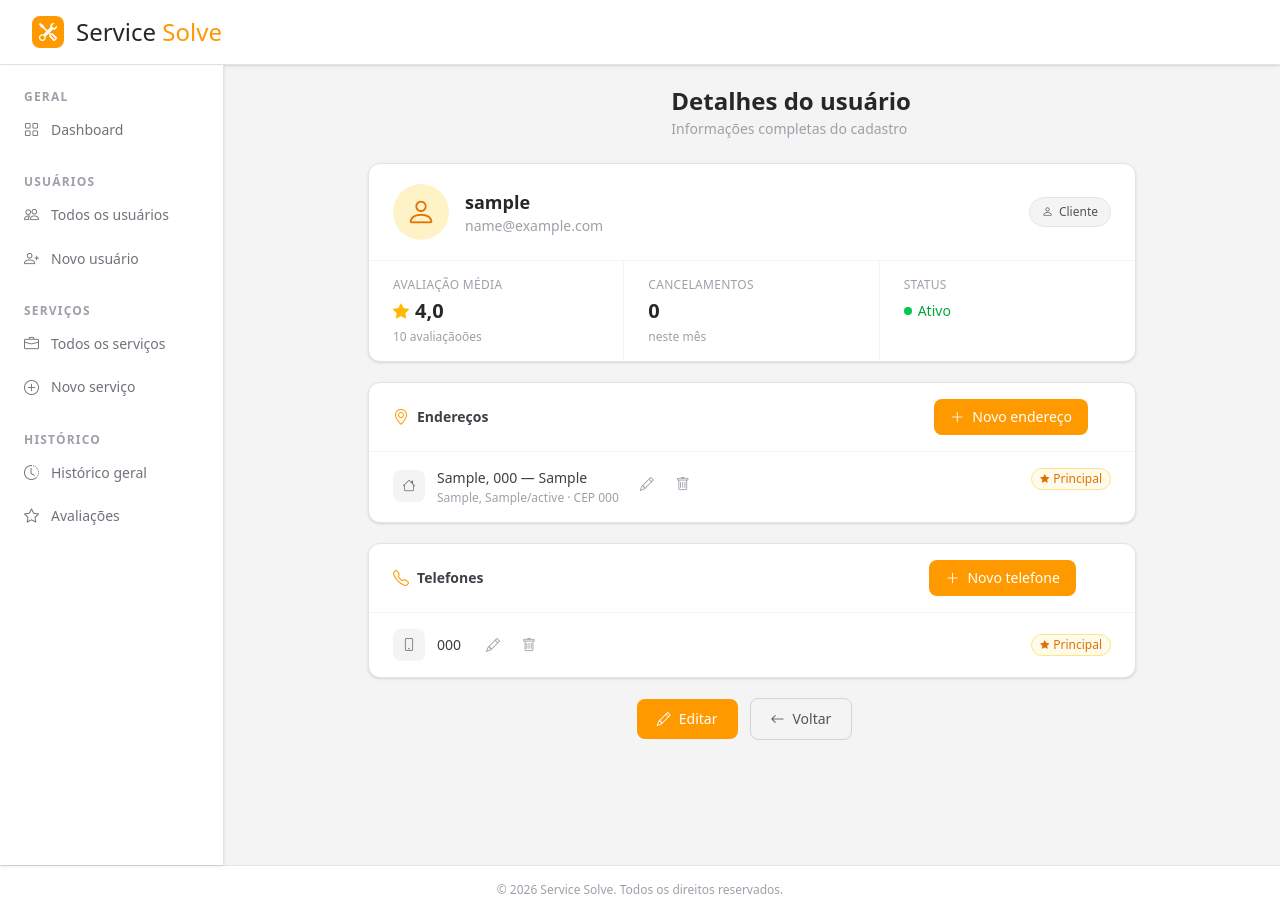
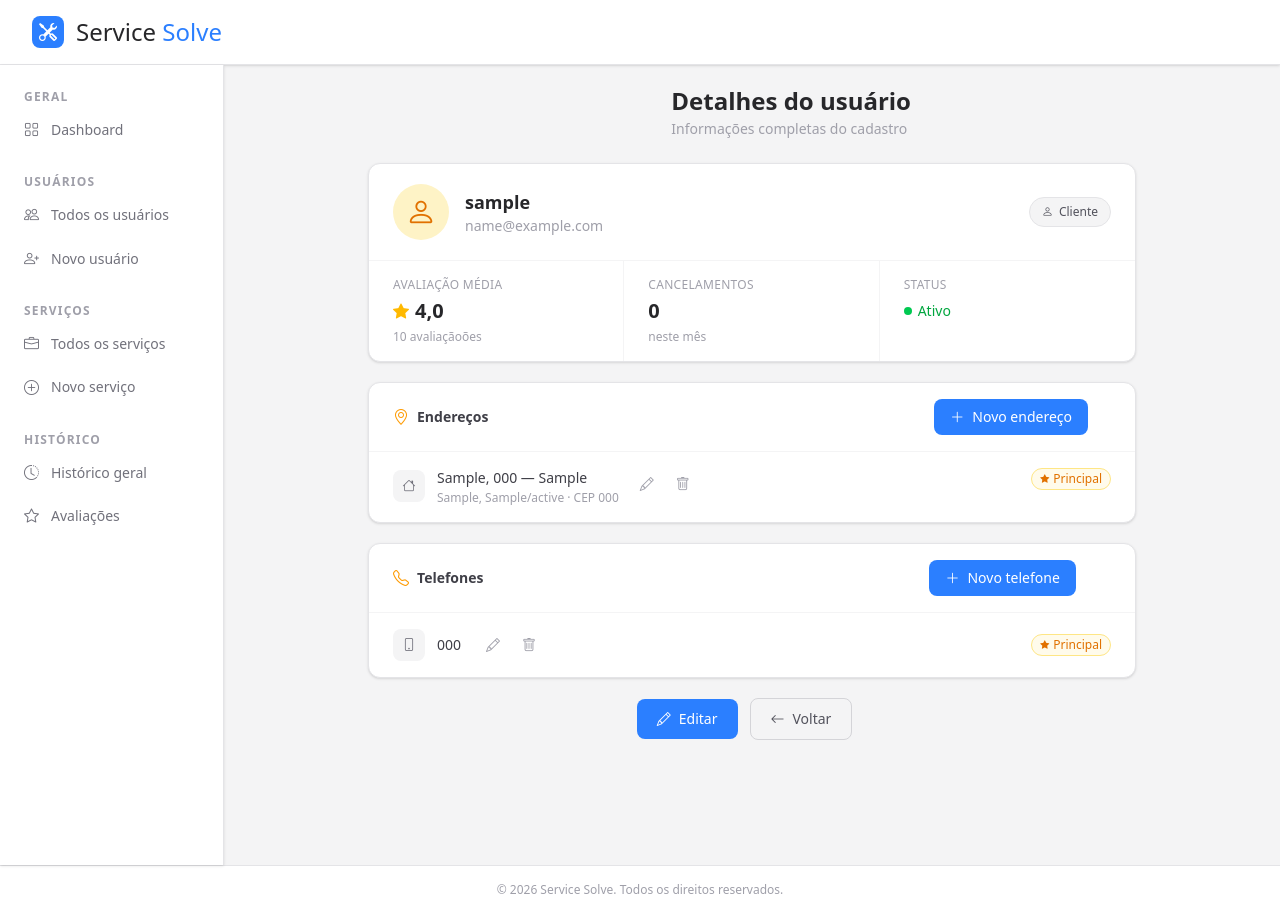
Before and after one commit to Luisf66/Service_Solve, a Django app: page /users/1/ in a window 1280 px wide. Run offline with Django 5.2, Linux system fonts and the light colour scheme; tables that the repository leaves empty hold one stand-in row (values such as "Sample post").

Commit message:
feat: Correções de redirecionamento #5

```diff
--- a/core/templates/components/_header.html
+++ b/core/templates/components/_header.html
@@ -2,11 +2,11 @@
 
   <!-- Logo -->
   <div class="flex items-center gap-3">
-    <div class="w-8 h-8 rounded-lg bg-amber-500 flex items-center justify-center">
+    <div class="w-8 h-8 rounded-lg bg-blue-500 flex items-center justify-center">
       <i class="bi bi-tools text-white text-lg"></i>
     </div>
     <span class="text-zinc-800 font-medium text-2xl">
-      Service <span class="text-amber-500">Solve</span>
+      Service <span class="text-blue-500">Solve</span>
     </span>
   </div>
 
--- a/users/templates/addresses/address_delete.html
+++ b/users/templates/addresses/address_delete.html
@@ -46,7 +46,7 @@
             class="flex items-center gap-2 bg-red-500 hover:bg-red-600 text-white text-sm font-medium px-5 py-2.5 rounded-lg transition-colors">
             <i class="bi bi-trash"></i> Sim, excluir
           </button>
-          <a href="{% url 'users:user_addresses' user_pk %}"
+          <a href="{% url 'users:user_detail' user_pk %}"
             class="flex items-center gap-2 border border-zinc-300 hover:bg-zinc-100 text-zinc-600 text-sm font-medium px-5 py-2.5 rounded-lg transition-colors">
             <i class="bi bi-arrow-left"></i> Cancelar
           </a>
--- a/users/templates/addresses/address_form.html
+++ b/users/templates/addresses/address_form.html
@@ -143,10 +143,10 @@
       <!-- Botões -->
       <div class="flex items-center gap-3 pt-2 border-t border-zinc-100 mt-1" style="margin-left: 25%;">
         <button type="submit"
-          class="flex items-center gap-2 bg-amber-500 hover:bg-amber-600 text-white text-sm font-medium px-5 py-2.5 rounded-lg transition-colors">
+          class="flex items-center gap-2 bg-blue-500 hover:bg-blue-600 text-white text-sm font-medium px-5 py-2.5 rounded-lg transition-colors">
           <i class="bi bi-check-lg"></i> Salvar
         </button>
-        <a href="{% url 'users:user_addresses' user_pk %}"
+        <a href="{% url 'users:user_detail' user_pk %}"
           class="flex items-center gap-2 border border-zinc-300 hover:bg-zinc-100 text-zinc-600 text-sm font-medium px-5 py-2.5 rounded-lg transition-colors">
           <i class="bi bi-x-lg"></i> Cancelar
         </a>
--- a/users/templates/telephones/telephone_delete.html
+++ b/users/templates/telephones/telephone_delete.html
@@ -48,7 +48,7 @@
             class="flex items-center gap-2 bg-red-500 hover:bg-red-600 text-white text-sm font-medium px-5 py-2.5 rounded-lg transition-colors">
             <i class="bi bi-trash"></i> Sim, excluir
           </button>
-          <a href="{% url 'users:user_telephones' user_pk %}"
+          <a href="{% url 'users:user_detail' user_pk %}"
             class="flex items-center gap-2 border border-zinc-300 hover:bg-zinc-100 text-zinc-600 text-sm font-medium px-5 py-2.5 rounded-lg transition-colors">
             <i class="bi bi-arrow-left"></i> Cancelar
           </a>
--- a/users/templates/telephones/telephone_form.html
+++ b/users/templates/telephones/telephone_form.html
@@ -68,10 +68,11 @@
       <!-- Botões -->
       <div class="flex items-center gap-3 pt-2 border-t border-zinc-100 mt-1">
         <button type="submit"
-          class="flex items-center gap-2 bg-amber-500 hover:bg-amber-600 text-white text-sm font-medium px-5 py-2.5 rounded-lg transition-colors">
+          class="flex items-center gap-2 bg-blue-500 hover:bg-blue-600 text-white text-sm font-medium px-5 py-2.5 rounded-lg transition-colors"
+          style="margin-left: 17%;">
           <i class="bi bi-check-lg"></i> Salvar
         </button>
-        <a href="{% url 'users:user_telephones' user_pk %}"
+        <a href="{% url 'users:user_detail' user_pk %}"
           class="flex items-center gap-2 border border-zinc-300 hover:bg-zinc-100 text-zinc-600 text-sm font-medium px-5 py-2.5 rounded-lg transition-colors">
           <i class="bi bi-x-lg"></i> Cancelar
         </a>
--- a/users/templates/users/user_detail.html
+++ b/users/templates/users/user_detail.html
@@ -78,7 +78,7 @@
         <i class="bi bi-geo-alt text-amber-500"></i>
         <h2 class="font-semibold text-zinc-700 text-sm">Endereços</h2>
         <a href="{% url 'users:user_address_create' user.pk%}"
-          class="flex items-center gap-2 bg-amber-500 hover:bg-amber-600 text-white text-sm font-medium px-4 py-2 rounded-lg transition-colors"
+          class="flex items-center gap-2 bg-blue-500 hover:bg-blue-600 text-white text-sm font-medium px-4 py-2 rounded-lg transition-colors"
           style="margin-left: 61%;">
           <i class="bi bi-plus-lg"></i>
           Novo endereço
@@ -126,7 +126,7 @@
           <i class="bi bi-geo-alt text-5xl"></i>
           <p class="text-sm">Nenhum endereço cadastrado.</p>
           <a href="{% url 'users:user_address_create' user.pk %}"
-            class="text-amber-500 hover:text-amber-600 text-sm font-medium transition-colors">
+            class="text-blue-500 hover:text-blue-600 text-sm font-medium transition-colors">
             Cadastrar o primeiro endereço →
           </a>
         </div>
@@ -140,7 +140,7 @@
         <i class="bi bi-telephone text-amber-500"></i>
         <h2 class="font-semibold text-zinc-700 text-sm">Telefones</h2>
         <a href="{% url 'users:user_telephone_create' user.pk%}"
-          class="flex items-center gap-2 bg-amber-500 hover:bg-amber-600 text-white text-sm font-medium px-4 py-2 rounded-lg transition-colors"
+          class="flex items-center gap-2 bg-blue-500 hover:bg-blue-600 text-white text-sm font-medium px-4 py-2 rounded-lg transition-colors"
           style="margin-left: 61%;">
           <i class="bi bi-plus-lg"></i>
           Novo telefone
@@ -195,7 +195,7 @@
     <!-- Botões -->
     <div class="flex items-center gap-3" style="margin-left: 35%;">
       <a href="{% url 'users:user_update' user.pk %}"
-        class="flex items-center gap-2 bg-amber-500 hover:bg-amber-600 text-white text-sm font-medium px-5 py-2.5 rounded-lg transition-colors">
+        class="flex items-center gap-2 bg-blue-500 hover:bg-blue-600 text-white text-sm font-medium px-5 py-2.5 rounded-lg transition-colors">
         <i class="bi bi-pencil"></i> Editar
       </a>
       <a href="{% url 'users:user_list' %}"
--- a/users/templates/users/user_form.html
+++ b/users/templates/users/user_form.html
@@ -57,7 +57,7 @@
       <!-- Botões -->
       <div class="flex items-center gap-3 pt-2 border-t border-zinc-100 mt-1" style="margin-left: 23%;">
         <button type="submit"
-          class="flex items-center gap-2 bg-amber-500 hover:bg-amber-600 text-white text-sm font-medium px-5 py-2.5 rounded-lg transition-colors">
+          class="flex items-center gap-2 bg-blue-500 hover:bg-blue-600 text-white text-sm font-medium px-5 py-2.5 rounded-lg transition-colors">
           <i class="bi bi-check-lg"></i>
           Salvar
         </button>
--- a/users/templates/users/user_list.html
+++ b/users/templates/users/user_list.html
@@ -12,7 +12,7 @@
       <p class="text-sm text-zinc-400 mt-0.5">Gerencie todos os usuários do sistema</p>
     </div>
     <a href="{% url 'users:user_create' %}"
-      class="flex items-center gap-2 bg-amber-500 hover:bg-amber-600 text-white text-sm font-medium px-4 py-2 rounded-lg transition-colors">
+      class="flex items-center gap-2 bg-blue-500 hover:bg-blue-600 text-white text-sm font-medium px-4 py-2 rounded-lg transition-colors">
       <i class="bi bi-person-plus"></i>
       Novo usuário
     </a>
--- a/users/views/address_views.py
+++ b/users/views/address_views.py
@@ -49,7 +49,7 @@ class AddressCreateView(CreateView):
         return super().form_valid(form)
 
     def get_success_url(self):
-        return reverse('users:user_addresses', kwargs={'pk': self.kwargs['pk']})
+        return reverse('users:user_detail', kwargs={'pk': self.object.user.pk})
 
 
 class AddressUpdateView(UpdateView):
@@ -64,7 +64,7 @@ class AddressUpdateView(UpdateView):
         return context
 
     def get_success_url(self):
-        return reverse('users:user_addresses', kwargs={'pk': self.object.user.pk})
+        return reverse('users:user_detail', kwargs={'pk': self.object.user.pk})
 
 
 class AddressDeleteView(DeleteView):
@@ -78,4 +78,4 @@ class AddressDeleteView(DeleteView):
         return context
 
     def get_success_url(self):
-        return reverse('users:user_addresses', kwargs={'pk': self.object.user.pk})
+        return reverse('users:user_detail', kwargs={'pk': self.object.user.pk})
--- a/users/views/telephone_views.py
+++ b/users/views/telephone_views.py
@@ -49,7 +49,7 @@ class TelephoneCreateView(CreateView):
         return super().form_valid(form)
 
     def get_success_url(self):
-        return reverse('users:user_telephones', kwargs={'pk': self.kwargs['pk']})
+        return reverse('users:user_detail', kwargs={'pk': self.object.user.pk})
 
 
 class TelephoneUpdateView(UpdateView):
@@ -64,7 +64,7 @@ class TelephoneUpdateView(UpdateView):
         return context
 
     def get_success_url(self):
-        return reverse('users:user_telephones', kwargs={'pk': self.object.user.pk})
+        return reverse('users:user_detail', kwargs={'pk': self.object.user.pk})
 
 
 class TelephoneDeleteView(DeleteView):
@@ -78,4 +78,4 @@ class TelephoneDeleteView(DeleteView):
         return context
 
     def get_success_url(self):
-        return reverse('users:user_telephones', kwargs={'pk': self.object.user.pk})
+        return reverse('users:user_detail', kwargs={'pk': self.object.user.pk})
```
